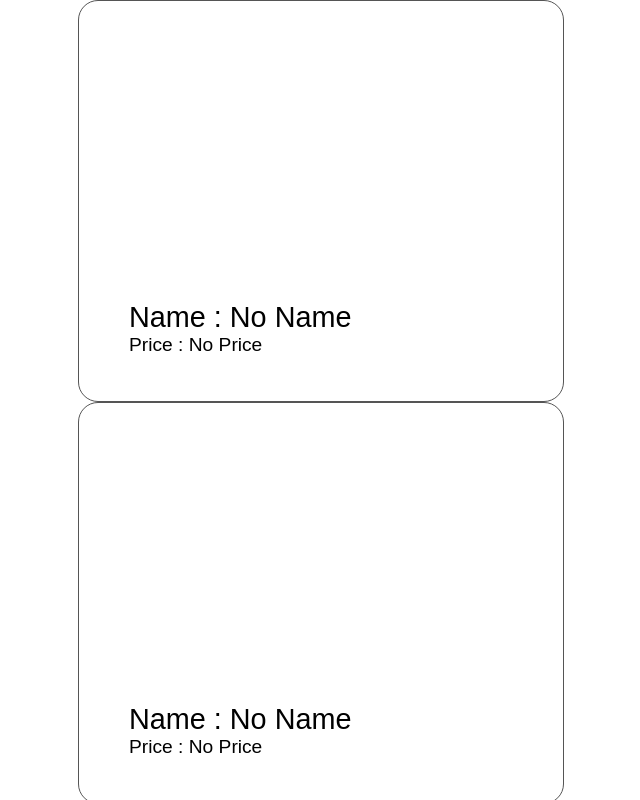
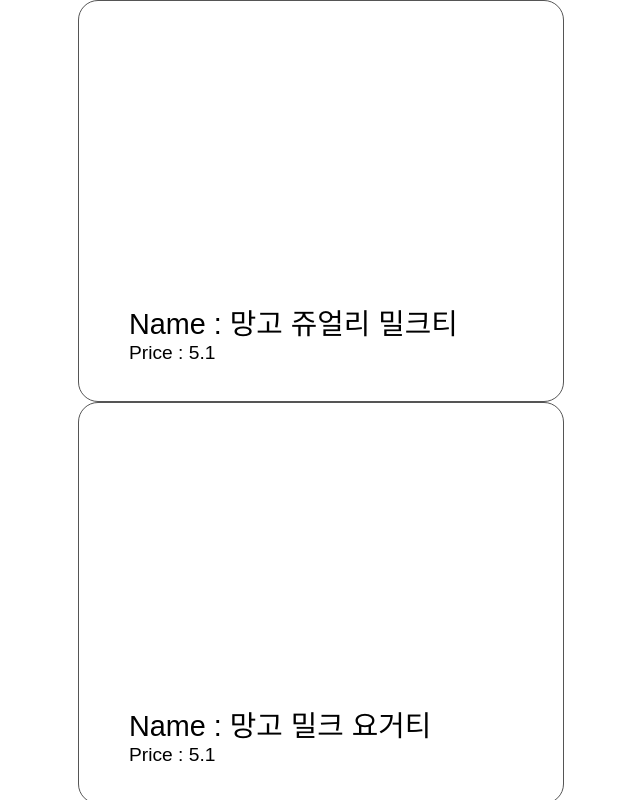
Before and after one commit to hwigyeompark/Gongcha-List, a React (Create React App) app: page / in a window 1280 px wide. Shown: the top 800 px of the page, without its empty margins (319-959 px from the left). Built offline with nearby package versions, Linux system fonts and the light colour scheme.

Commit message:
update GongchaList

```diff
--- a/src/Component/GongchaList.js
+++ b/src/Component/GongchaList.js
@@ -85,11 +85,10 @@ class GongchaList extends Component{
         return(
             <div>
                 {
-                    contacts.map(contact => <GongchaItem/>)
+                    contacts.map(contact => <GongchaItem name={contact.name} price={contact.price} pic={contact.pic}/>)
                 }
             </div>
         )
     }
-
 }
 export default GongchaList;
```
